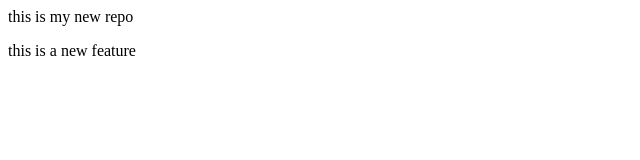
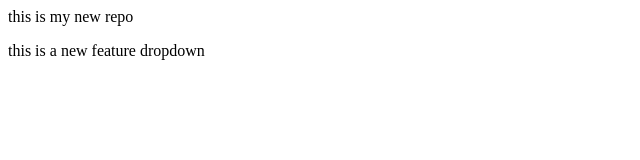
Before and after one commit to nijin88/localrepo, a plain HTML site: page index.html in a window 1280 px wide. Shown: the full height of the page, 0-640 px from the left. Drawn offline with Linux system fonts and the light colour scheme.

Commit message:
add dropdown

```diff
--- a/index.html
+++ b/index.html
@@ -1,2 +1,2 @@
 <p>this is my new repo</p>
-<p>this is a new feature</p>
+<p>this is a new feature dropdown</p>
```
